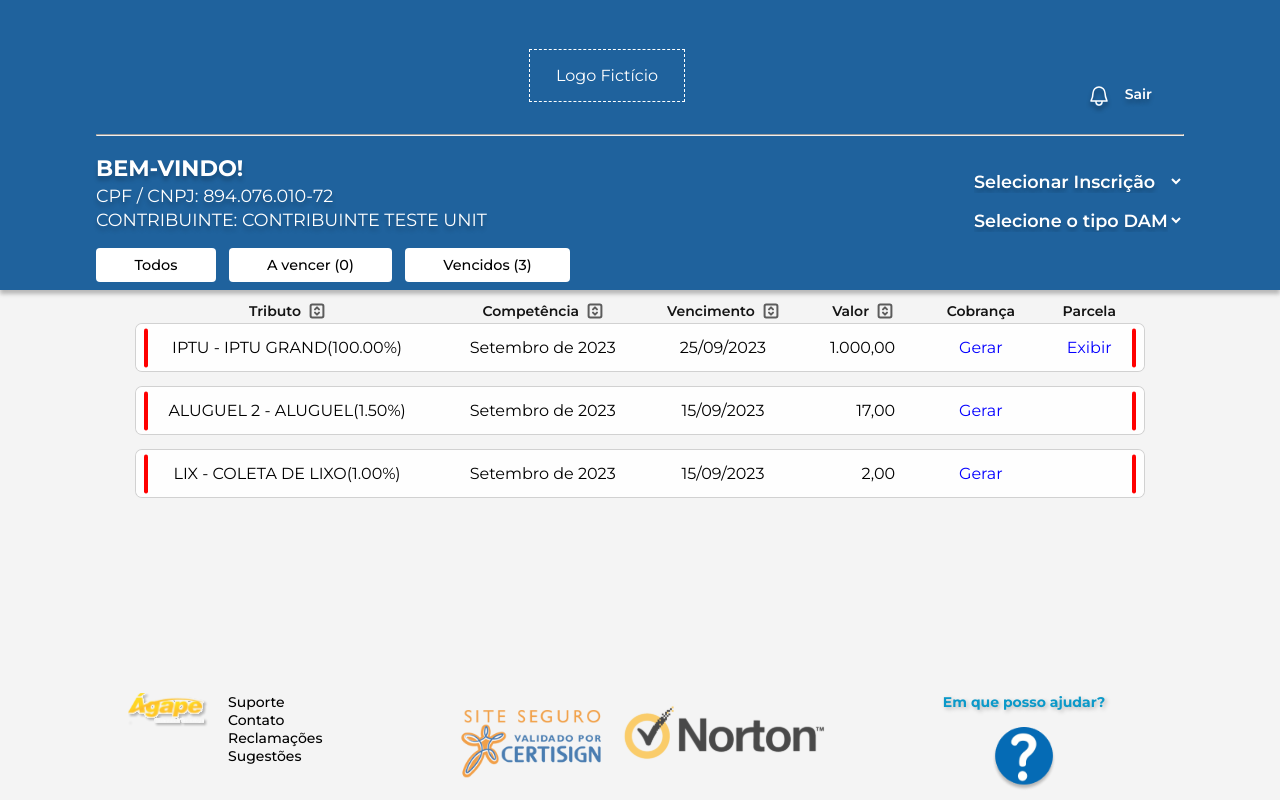
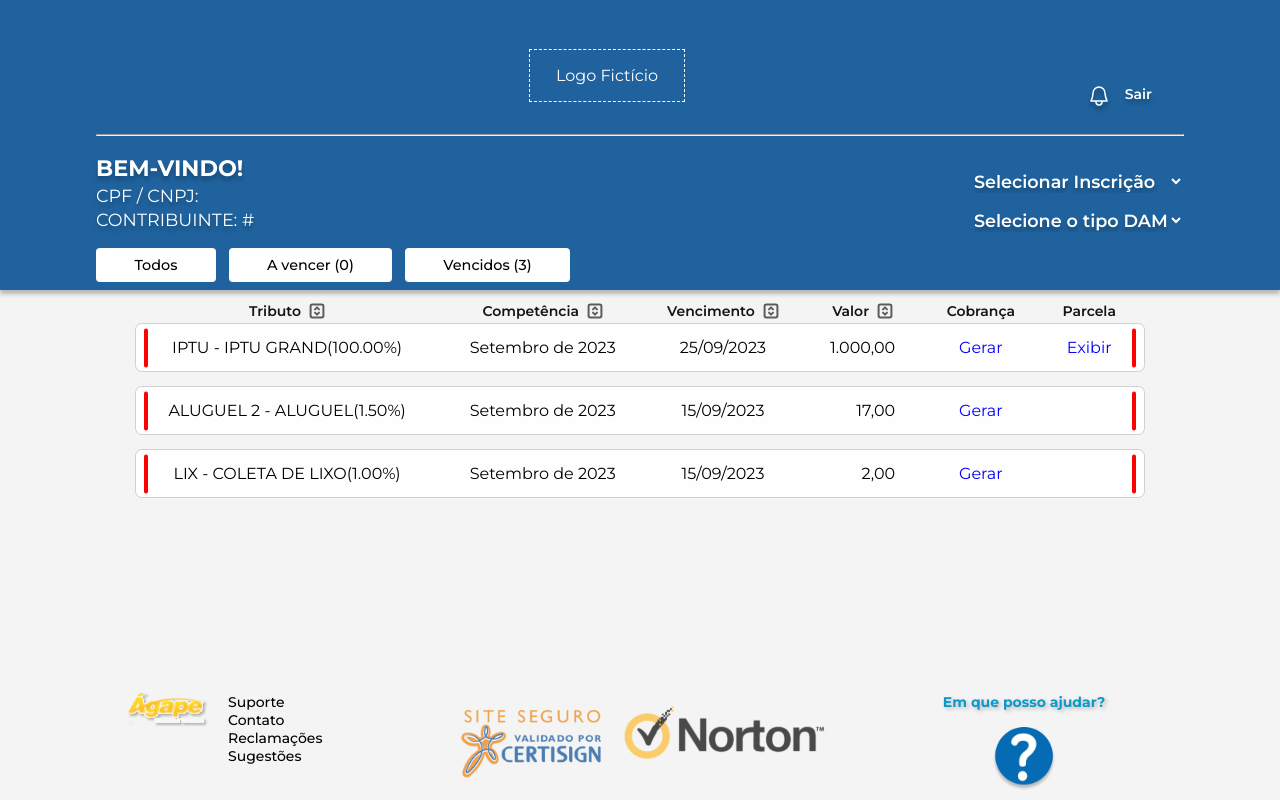
Before and after one commit to RichardSouzza/Squad-06, a React (Vite) app in the folder src/client/: page /client in a window 1280 px wide. Built offline with nearby package versions, Linux system fonts and the light colour scheme.

Commit message:
Send identification to `ClientHeader`

```diff
--- a/src/client/src/components/ClientHeader/ClientHeader.jsx
+++ b/src/client/src/components/ClientHeader/ClientHeader.jsx
@@ -31,6 +31,7 @@ function HeaderBottomDAM() {
 }
 
 export default function ClientHeader({ type }) {
+  const identification = localStorage.getItem('identification');
   return (
     <header className="ClientHeader">
       <div id="header-top">
@@ -52,8 +53,8 @@ export default function ClientHeader({ type }) {
       <div id="header-center">
         <div>
           <p className="welcome">BEM-VINDO!</p>
-          <p className="credential">CPF / CNPJ: 894.076.010-72</p>
-          <p className="credential">CONTRIBUINTE: CONTRIBUINTE TESTE UNIT</p>
+          <p className="credential">CPF / CNPJ: {identification}</p>
+          <p className="credential">CONTRIBUINTE: #</p>
         </div>
 
         <div id="header-right">
--- a/src/client/src/components/Footer/Footer.jsx
+++ b/src/client/src/components/Footer/Footer.jsx
@@ -1,13 +1,12 @@
-import PropTypes from 'prop-types';
 import DigitalCertify from '../../assets/images/digital-certify.svg';
 import Logo from '../../assets/images/logo.svg';
 import SAC from '../../assets/images/sac.png';
 import './Footer.css';
 
-export default function Footer({ contactVisibility }) {
+export default function Footer() {
   return (
     <footer className="Footer">
-      <div className={contactVisibility} id="contact">
+      <div id="contact">
         <img src={Logo} alt="Logo Ágape" />
         <ul>
           <li>Suporte</li>
@@ -26,7 +25,3 @@ export default function Footer({ contactVisibility }) {
     </footer>
   )
 }
-
-Footer.propTypes = {
-  contactVisibility: PropTypes.string
-};
--- a/src/client/src/pages/Login.jsx
+++ b/src/client/src/pages/Login.jsx
@@ -18,6 +18,8 @@ export default function Login() {
     form.addEventListener('submit', (event) => {
       event.preventDefault();
       if (validateID(input.value)) {
+        event.preventDefault();
+        localStorage.setItem('identification', input.value);
         navigate('/verification');
       } else {
         if (input.value.length === 14) {
@@ -43,7 +45,7 @@ export default function Login() {
         </div>
       </main>
       <ToastContainer />
-      <Footer contactVisibility="hide"/>
+      <Footer />
     </div>
   );
 }
```
